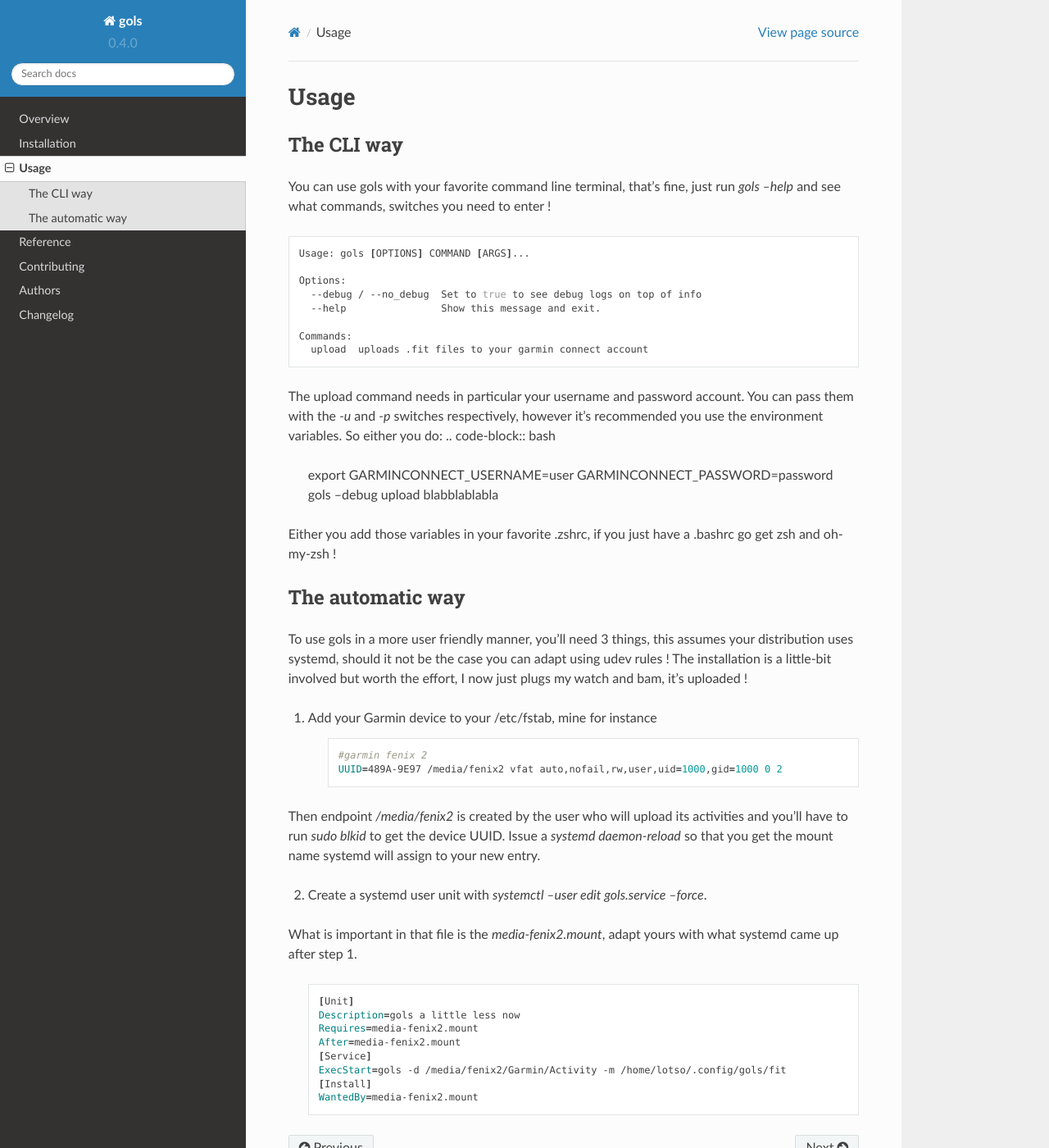
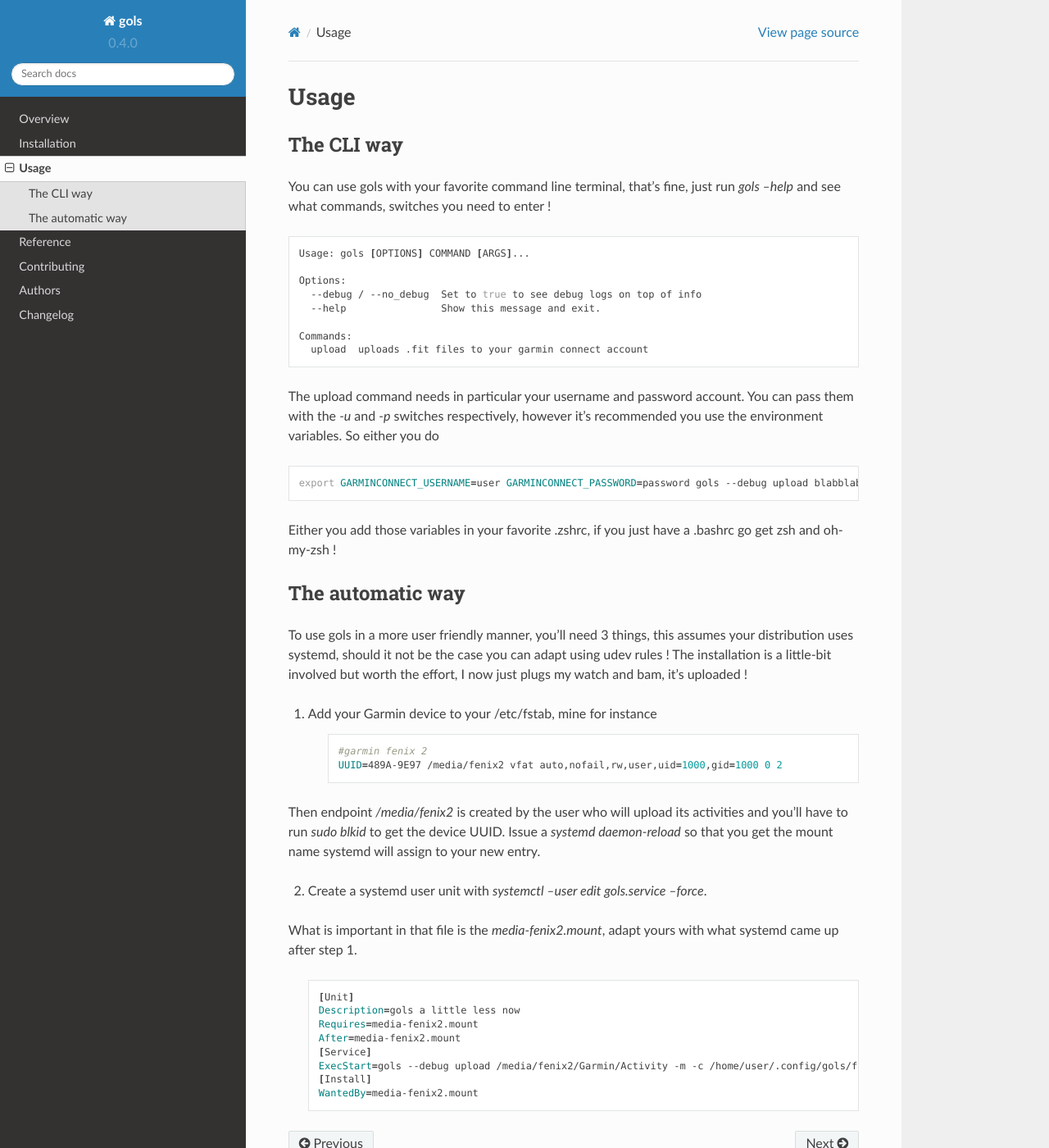
Before and after one commit to euri10/gols, a Sphinx documentation site: the page built from docs/usage.rst, in a window 1280 px wide and 1400 px high. Shown: the whole window at 82% size. Built offline with Sphinx 7.4.7 and the Read the Docs theme 2.0.0, drawn with Linux system fonts in a browser that asks for light colours.

Commit message:
More usage and removed prompting for username and password

```diff
--- a/docs/usage.rst
+++ b/docs/usage.rst
@@ -19,7 +19,8 @@
       upload  uploads .fit files to your garmin connect account
 
 The upload command needs in particular your username and password account. You can pass them with the `-u` and `-p` switches respectively, however it's recommended you use the environment variables.
-So either you do:
+So either you do
+
 .. code-block:: bash
 
     export GARMINCONNECT_USERNAME=user GARMINCONNECT_PASSWORD=password gols --debug upload blabblablabla
@@ -53,6 +54,6 @@
         Requires=media-fenix2.mount
         After=media-fenix2.mount
         [Service]
-        ExecStart=gols -d /media/fenix2/Garmin/Activity -m /home/lotso/.config/gols/fit
+        ExecStart=gols --debug upload /media/fenix2/Garmin/Activity -m -c /home/user/.config/gols/fit
         [Install]
         WantedBy=media-fenix2.mount
```
Also changed, not shown: 1 other file.
